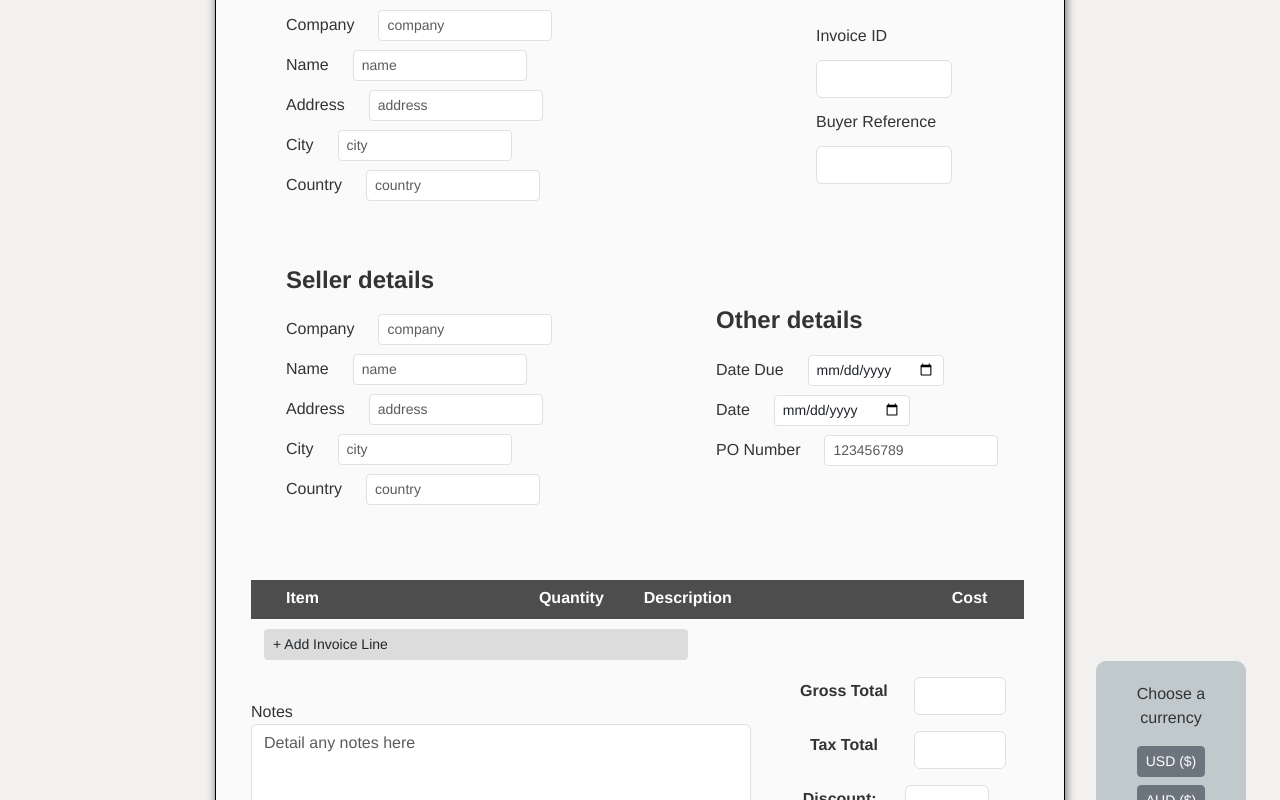
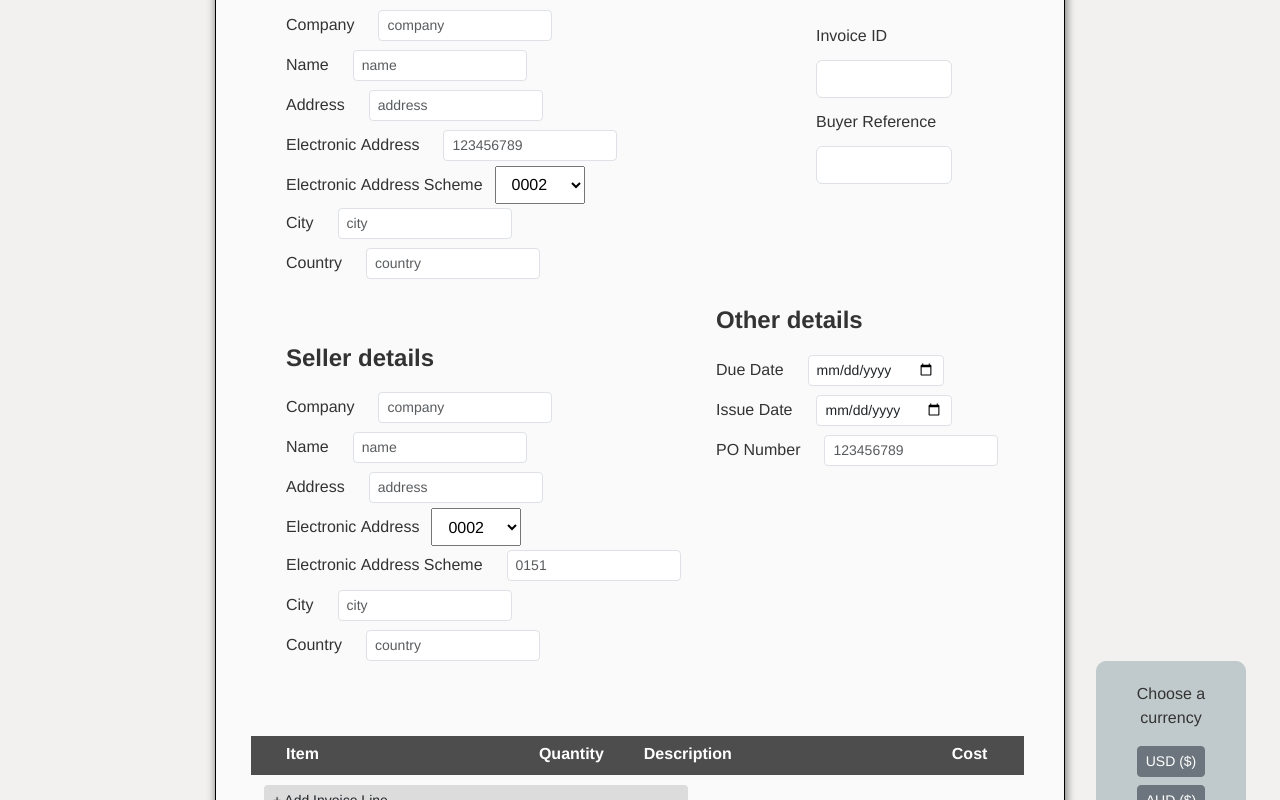
Before and after one commit to MysticalFire1315/SENG2021-frontend, a React (Vite) app: page / in a window 1280 px wide. Shown: the part 3100-3900 px from the top of the page. Built offline with nearby package versions, Linux system fonts and the light colour scheme.

Commit message:
added electronic address and electronic address scheme

```diff
--- a/src/components/MainComponent/Currency/Currency.jsx
+++ b/src/components/MainComponent/Currency/Currency.jsx
@@ -1,7 +1,7 @@
 import React, { useState } from 'react'
 
 const Currency = (props) => {
-    const [selectedCurrency, setSelectedCurrency] = useState();
+    const [selectedCurrency, setSelectedCurrency] = useState("AUD");
     const selectCurrency = e => {
         setSelectedCurrency(e.target.value);
         props.onChange('currency', e.target.value);
--- a/src/components/MainComponent/Invoice/Invoice.jsx
+++ b/src/components/MainComponent/Invoice/Invoice.jsx
@@ -24,9 +24,9 @@ const Invoice = () => {
 
     const handlePercentChange = (key, value) => {
         if (value > 100) {
-            setData({ ...data, [key]: data['discount'] });
+            setData((data) => ({ ...data, [key]: data['discount'] }));
         } else {
-            setData({ ...data, [key]: value });
+            setData((data) => ({ ...data, [key]: value }));
         }
     }
 
@@ -38,8 +38,8 @@ const Invoice = () => {
         e.preventDefault();
         const itemId = count;
         setCount(count + 1);
-        setItemIds([...itemIds, itemId]);
-        setItems([...items, <InvoiceItem key={itemId} id={itemId} onRemove={handleRemoveItem} onChange={handleChange} onPaste={preventPasteNegative} onKeyDown={preventMinus} />]);
+        setItemIds(itemIds => ([...itemIds, itemId]));
+        setItems(items => ([...items, <InvoiceItem key={itemId} id={itemId} onRemove={handleRemoveItem} onChange={handleChange} onPaste={preventPasteNegative} onKeyDown={preventMinus} />]));
         // setData({ ...data, [`line${itemId}`]: { [`name${itemId}`]: "item", [`quantity${itemId}`]: "0", [`description${itemId}`]: "item description", [`cost${itemId}`]: "0", } });
     };
     const handleRemoveItem = (id) => {
@@ -77,6 +77,8 @@ const Invoice = () => {
     //     }
     // }
 
+    // setItemIds(itemIds => ([...itemIds, 0]));
+    // setItems(items => ([...items, <InvoiceItem key={0} id={0} onRemove={handleRemoveItem} onChange={handleChange} onPaste={preventPasteNegative} onKeyDown={preventMinus} />]));
     return (
         <div id="invoice-box">
             <div id="invoice-title">
--- a/src/components/MainComponent/Invoice/InvoiceDetails.jsx
+++ b/src/components/MainComponent/Invoice/InvoiceDetails.jsx
@@ -3,6 +3,17 @@ const InvoiceDetails = (props) => {
 
     const handleChange = (event) => {
         props.onChange(event.target.name, event.target.value);
+    }
+    const keep11DigitBound = (event) => {
+        if (e.code >= 100000000000) {
+            e.preventDefault();
+        }
+    };
+    const preventPasteNegative = (event) => {
+        props.onPaste(event);
+    }
+    const preventMinus = (event) => {
+        props.onKeyDown(event);
     }
 
     return (
@@ -34,6 +45,30 @@ const InvoiceDetails = (props) => {
                     <div class="col-sm-5" className="init-details">
                         <input type="text" class="form-control form-control-sm form-text" placeholder="address" name="buyeraddress" onChange={handleChange} />
                     </div>
+                </div>
+                <div class="row">
+                    <div className="init-details">
+                        <label for="invoice-seller-details" class="col-sm-2 col-form-label">Electronic&nbsp;Address</label>
+                    </div>
+                    <div class="col-sm-5" className="init-details">
+                        <input type="number" class="form-control form-control-sm form-text" placeholder="123456789" name="buyerelectronicaddress" onChange={handleChange} onPaste={preventPasteNegative} onKeyDown={preventMinus} />
+                    </div>
+                </div>
+                <div class="row">
+                    <div className="init-details">
+                        <label for="invoice-seller-details" class="col-sm-2 col-form-label">Electronic&nbsp;Address&nbsp;Scheme</label>
+                    </div>
+                    <select style={{ width: "90px" }}>
+                        <option value="0002">0002</option>
+                        <option value="0002">0009</option>
+                        <option value="0002">0060</option>
+                        <option value="0002">0130</option>
+                        <option value="0002">0151</option>
+                        <option value="0002">0188</option>
+                        <option value="0002">0199</option>
+                        <option value="0002">9932</option>
+                        <option value="0002">9959</option>
+                    </select>
                 </div>
                 <div class="row">
                     <div className="init-details">
@@ -83,6 +118,31 @@ const InvoiceDetails = (props) => {
                 </div>
                 <div class="row">
                     <div className="init-details">
+                        <label for="invoice-seller-details" class="col-sm-2 col-form-label">Electronic&nbsp;Address</label>
+                    </div>
+                    <select style={{ width: "90px" }}>
+                        <option value="0002">0002</option>
+                        <option value="0002">0009</option>
+                        <option value="0002">0060</option>
+                        <option value="0002">0130</option>
+                        <option value="0002">0151</option>
+                        <option value="0002">0188</option>
+                        <option value="0002">0199</option>
+                        <option value="0002">9932</option>
+                        <option value="0002">9959</option>
+                    </select>
+                </div>
+
+                <div class="row">
+                    <div className="init-details">
+                        <label for="invoice-seller-details" class="col-sm-2 col-form-label">Electronic&nbsp;Address&nbsp;Scheme</label>
+                    </div>
+                    <div class="col-sm-5" className="init-details">
+                        <input type="number" class="form-control form-control-sm form-text" placeholder="0151" name="sellerelectronicaddressscheme" onChange={handleChange} onPaste={(e) => { preventPasteNegative(e); keep11DigitBound(e) }} onKeyDown={(e) => { preventMinus(e); keep11DigitBound(e) }} />
+                    </div>
+                </div>
+                <div class="row">
+                    <div className="init-details">
                         <label for="invoice-seller-details" class="col-sm-2 col-form-label">City</label>
                     </div>
                     <div class="col-sm-5" className="init-details">
@@ -103,19 +163,19 @@ const InvoiceDetails = (props) => {
                 <h4 className="invoice-headers">Other details</h4>
                 <div class="row">
                     <div className="init-details">
-                        <label for="invoice-date-details" class="col-sm-2 col-form-label">Date&nbsp;Due</label>
+                        <label for="invoice-date-details" class="col-sm-2 col-form-label">Due&nbsp;Date</label>
                     </div>
                     <div class="col-sm-6" className="init-details">
-                        <input type="date" class="form-control form-control-sm form-text" name="datedue" onChange={handleChange} min={0} />
+                        <input type="date" class="form-control form-control-sm form-text" name="duedate" onChange={handleChange} min={0} />
                     </div>
                 </div>
 
                 <div class="row">
                     <div className="init-details">
-                        <label for="invoice-date-details" class="col-sm-2 col-form-label">Date</label>
+                        <label for="invoice-date-details" class="col-sm-2 col-form-label">Issue&nbsp;Date</label>
                     </div>
                     <div class="col-sm-6" className="init-details">
-                        <input type="date" class="form-control form-control-sm form-text" name="date" onChange={handleChange} min={0} />
+                        <input type="date" class="form-control form-control-sm form-text" name="issuedate" onChange={handleChange} min={0} />
                     </div>
                 </div>
 
```
